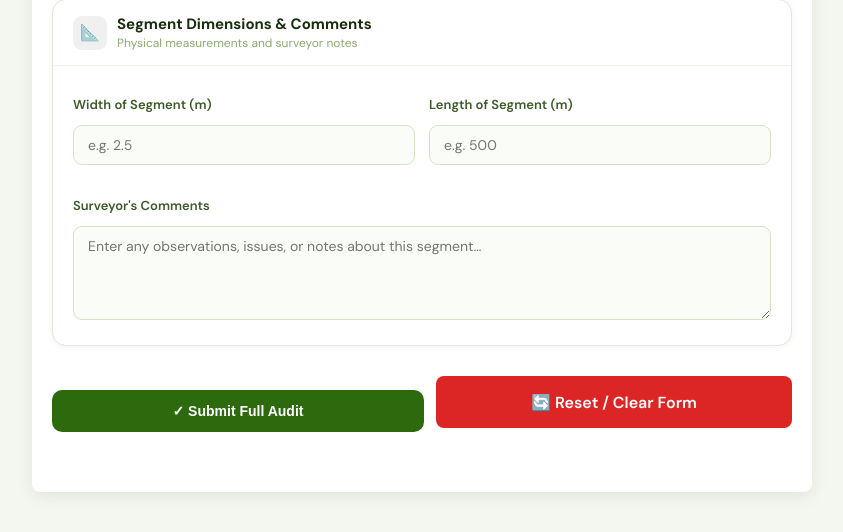
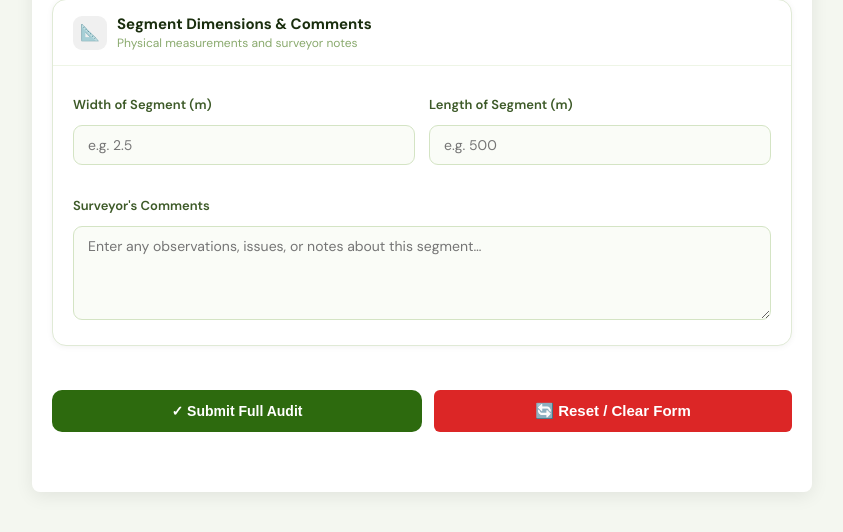
Before and after one commit to NikhilWagh1018/Parisar, a PHP site: page /Parisar/pages/form.php in a window 1280 px wide. Shown: the part 3083-3615 px from the top of the page, without its empty margins (218-1061 px from the left). Run offline with PHP 8.4, Linux system fonts and the light colour scheme; the visitor is signed in with stand-in values (Sample User, id 1).

Commit message:
fix: match btn-reset padding/size exactly to .btn

```diff
--- a/css/form.css
+++ b/css/form.css
@@ -449,15 +449,10 @@
   min-height: 16px;
 }
 
-/* Reset button — full width, red, same size as submit */
 .btn-reset {
-    display: flex !important; align-items: center !important; justify-content: center !important; gap: 8px !important;
-    width: 100% !important; padding: 14px 20px !important;
-    background: #dc2626 !important; color: #fff !important;
-    border: none !important; border-radius: 8px !important;
-    font-size: 1rem !important; font-weight: 600 !important;
-    cursor: pointer !important; transition: background 0.2s !important;
-    font-family: inherit !important;
-    box-sizing: border-box !important; height: 100% !important; min-height: 52px !important;
+    margin-top:24px; background:#dc2626 !important; color:#fff !important;
+    padding:12px 22px !important; border:none !important; border-radius:6px !important;
+    font-size:15px !important; font-weight:600 !important; cursor:pointer !important; width:100% !important;
+    box-sizing:border-box !important;
 }
-.btn-reset:hover { background: #b91c1c !important; }
+.btn-reset:hover { background:#b91c1c !important; }
```
